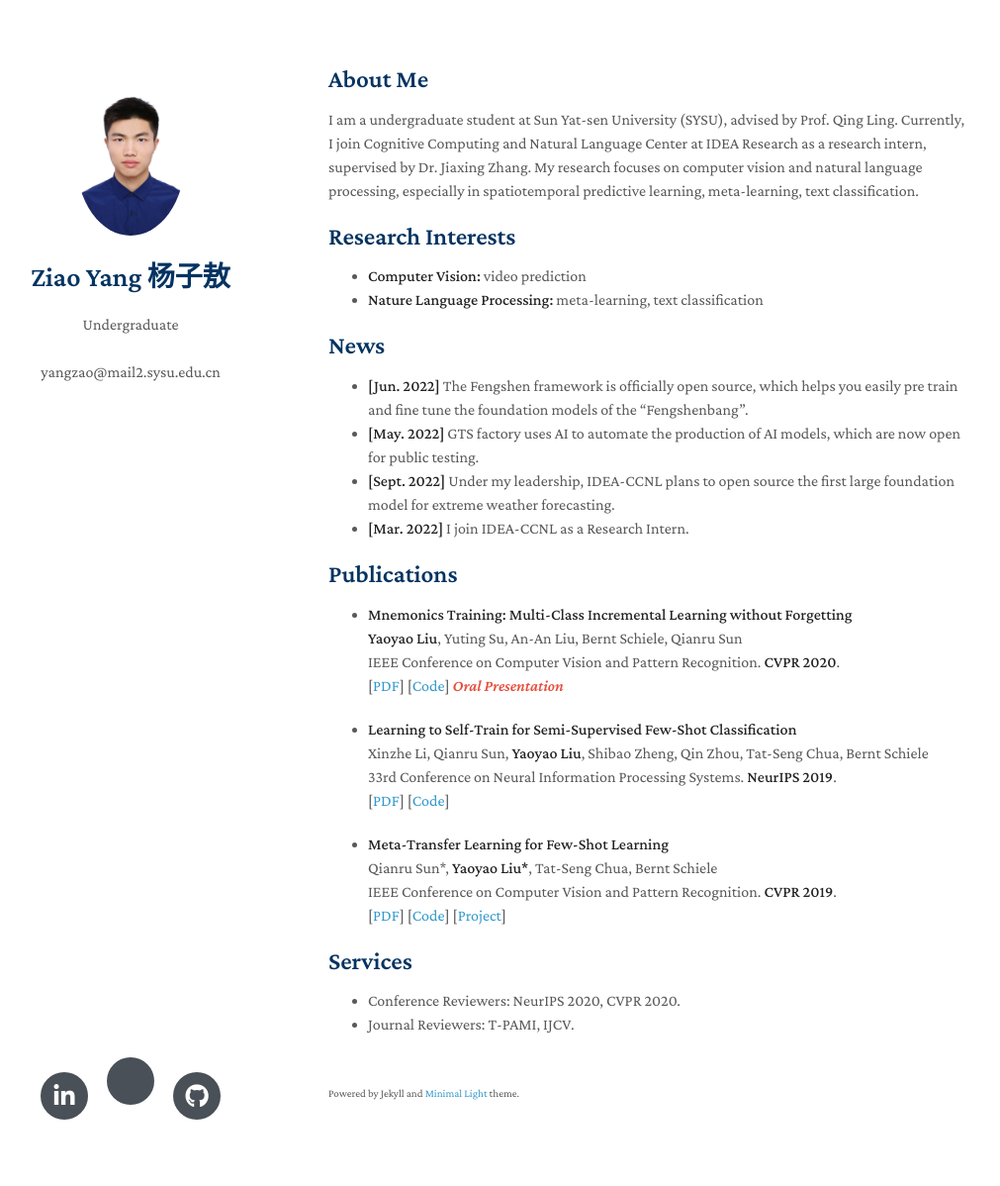
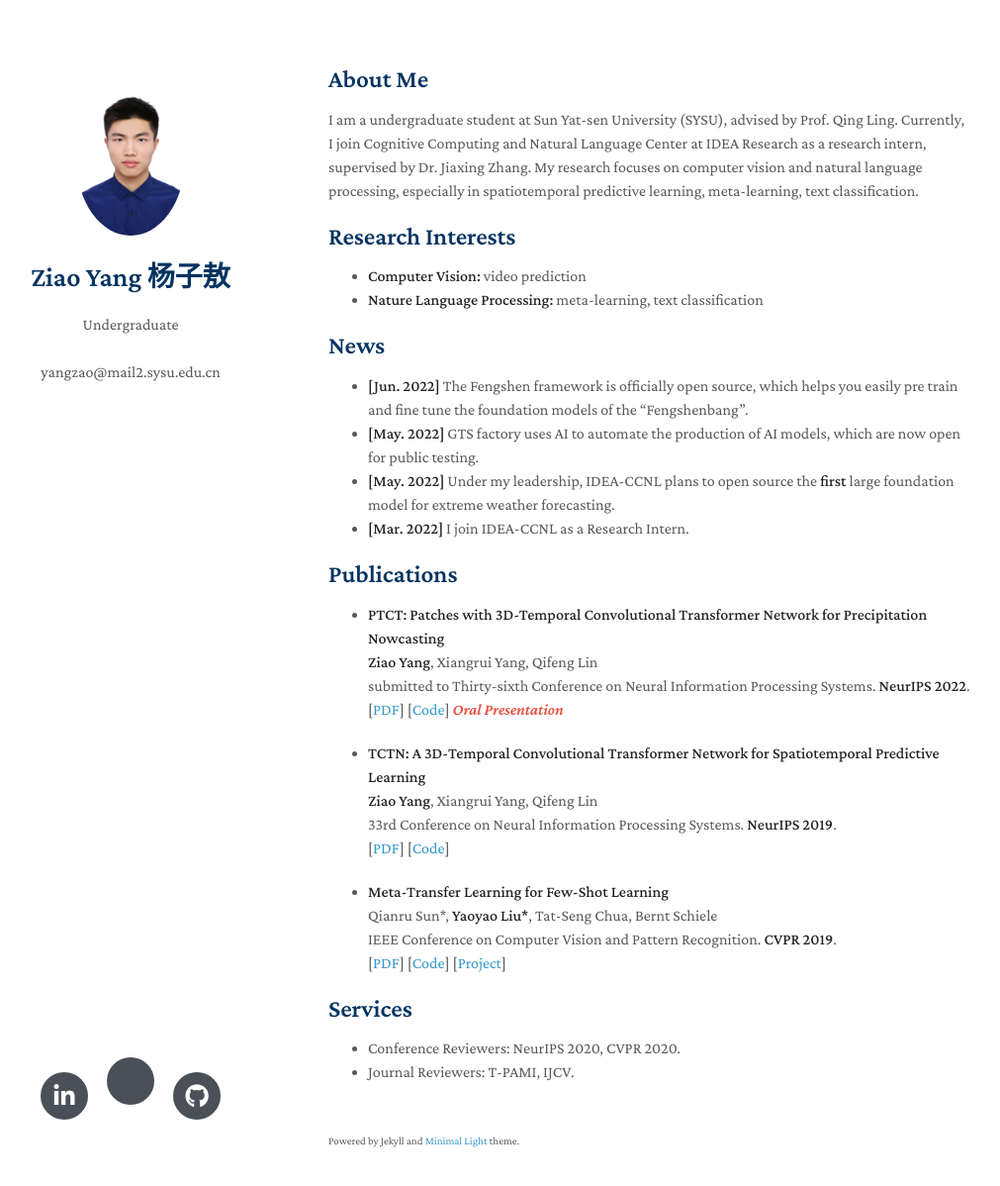
Before and after one commit to yangziao56/homepage, a Jekyll site: the page built from index.md, in a window 1280 px wide and 1233 px high. Shown: the top 1198 px of the window at 99% size, without its empty margins (138-1149 px from the left). Built offline with Jekyll 4.4.1, drawn with Linux system fonts in a browser that asks for light colours; nearby versions of some CDN libraries; a style sheet for code colours, icons or effects is not loaded; our own code applies the rules of GitHub Pages for plain Markdown files.

Commit message:
Update index.md
Signed-off-by: Ziao Yang <70676524+yangguobei@users.noreply.github.com>

```diff
--- a/index.md
+++ b/index.md
@@ -16,26 +16,26 @@ My research focuses on computer vision and natural language processing, especial
 
 - **[Jun. 2022]** The Fengshen framework is officially open source, which helps you easily pre train and fine tune the foundation models of the "Fengshenbang".
 - **[May. 2022]** GTS factory uses AI to automate the production of AI models, which are now open for public testing.
-- **[Sept. 2022]** Under my leadership, IDEA-CCNL plans to open source the first large foundation model for extreme weather forecasting.
+- **[May. 2022]** Under my leadership, IDEA-CCNL plans to open source the **first** large foundation model for extreme weather forecasting.
 - **[Mar. 2022]** I join IDEA-CCNL as a Research Intern.
 
 ## Publications
 
-- **Mnemonics Training: Multi-Class Incremental Learning without Forgetting**
+- **PTCT: Patches with 3D-Temporal Convolutional Transformer Network for Precipitation Nowcasting**
   <br>
-  **Yaoyao Liu**, Yuting Su, An-An Liu, Bernt Schiele, Qianru Sun
+  **Ziao Yang**, Xiangrui Yang, Qifeng Lin
   <br>
-  IEEE Conference on Computer Vision and Pattern Recognition. **CVPR 2020**.
+  submitted to Thirty-sixth Conference on Neural Information Processing Systems. **NeurIPS 2022**.
   <br>
   [[PDF](https://arxiv.org/pdf/2002.10211.pdf)] [[Code](https://github.com/yaoyao-liu/mnemonics)] <strong><i style="color:#e74d3c">Oral Presentation</i></strong>
 
-- **Learning to Self-Train for Semi-Supervised Few-Shot Classification**
+- **TCTN: A 3D-Temporal Convolutional Transformer Network for Spatiotemporal Predictive Learning**
   <br>
-  Xinzhe Li, Qianru Sun, **Yaoyao Liu**, Shibao Zheng, Qin Zhou, Tat-Seng Chua, Bernt Schiele
+  **Ziao Yang**, Xiangrui Yang, Qifeng Lin
   <br>
   33rd Conference on Neural Information Processing Systems. **NeurIPS 2019**.
   <br>
-  [[PDF](http://papers.nips.cc/paper/9216-learning-to-self-train-for-semi-supervised-few-shot-classification.pdf)] [[Code](https://github.com/xinzheli1217/learning-to-self-train)]
+  [[PDF](https://arxiv.org/pdf/2112.01085v2.pdf)] [[Code](https://github.com/xinzheli1217/learning-to-self-train)]
 
 - **Meta-Transfer Learning for Few-Shot Learning**
   <br>
```
